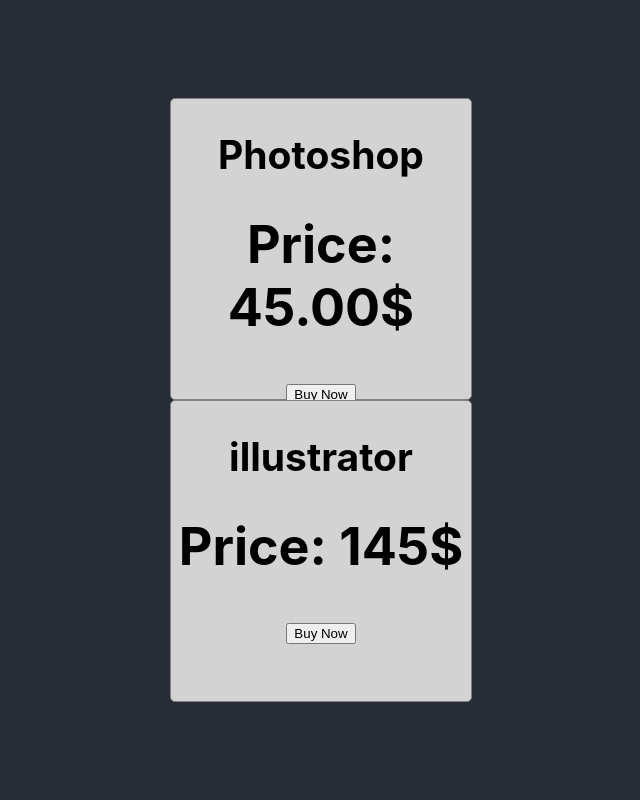
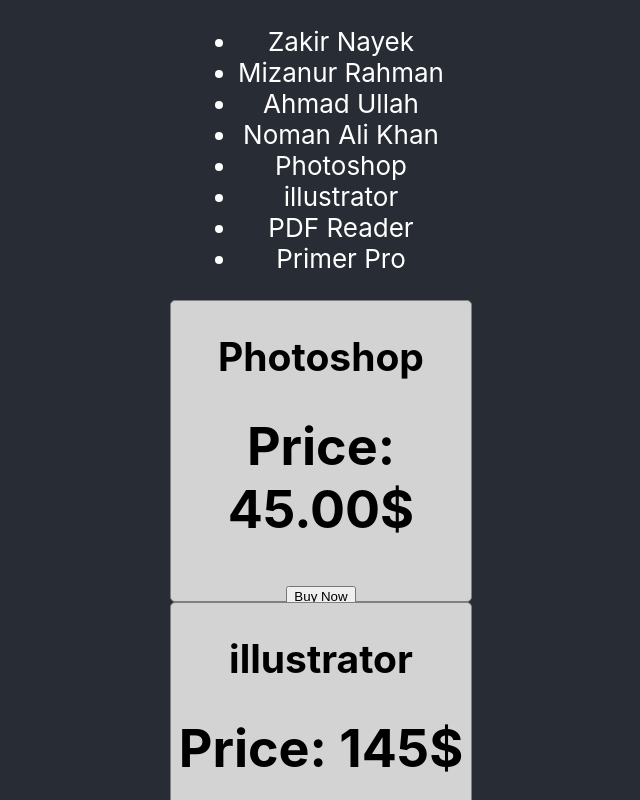
Before and after one commit to tamim-jr/first-react-app, a React (Create React App) app in the folder my-app/: page / in a window 1280 px wide. Shown: the top 800 px of the page, without its empty margins (319-959 px from the left). Built offline with nearby package versions, Linux system fonts and the light colour scheme.

Commit message:
product auto add by react

```diff
--- a/my-app/src/App.js
+++ b/my-app/src/App.js
@@ -2,13 +2,17 @@
 import './App.css';
 
 function App() {
-  const scholar = ["Zakir Nayek", "Mizanur Rahman", "Ahmad Ullah"]
+  const scholar = ["Zakir Nayek", "Mizanur Rahman", "Ahmad Ullah", "Noman Ali Khan"]
   const Products = [
     {name: "Photoshop", price: "45.00$"},
     {name: "illustrator", price: "145$"},
+    {name: "PDF Reader", price: "5$"},
+    {name: "Primer Pro", price: "245$"},
   ]
 
-  const ProductNames = Products.map(proName => Products.name);
+  // const ProductNames = Products.map(product => product.name);
+  // const scolarNames =  scholar.map(scol => scol);
+  // console.log(scolarNames);
 
 //   var person ={ name: "Tamim Mahmud",
 //                 age: 30,
@@ -23,8 +27,23 @@
   return (
     <div className="App">
       <header className="App-header">
-        <Product product={Products[0]}></Product>
+        <ul>{
+          scholar.map(schol => <li>{schol}</li>)
+        }
+          {/* <li>{scholar[0]}</li>
+          <li>{scholar[1]}</li>
+          <li>{scholar[2]}</li> */
+        }
+        {
+          Products.map(products => <li>{products.name}</li>)
+        }
+        </ul>
+        {
+          Products.map(pd => <Product product={pd}></Product>)
+        }
+        {/* <Product product={Products[0]}></Product>
         <Product product={Products[1]}></Product>
+        <Product product={Products[2]}></Product> */}
         {/* <Product proName={Products[1].name} price={Products[1].price}></Product> */}
         {/* <img src={logo} className="App-logo" alt="logo" />
         <p>
@@ -112,5 +131,4 @@
   )
 }
 
-
 export default App;
```
